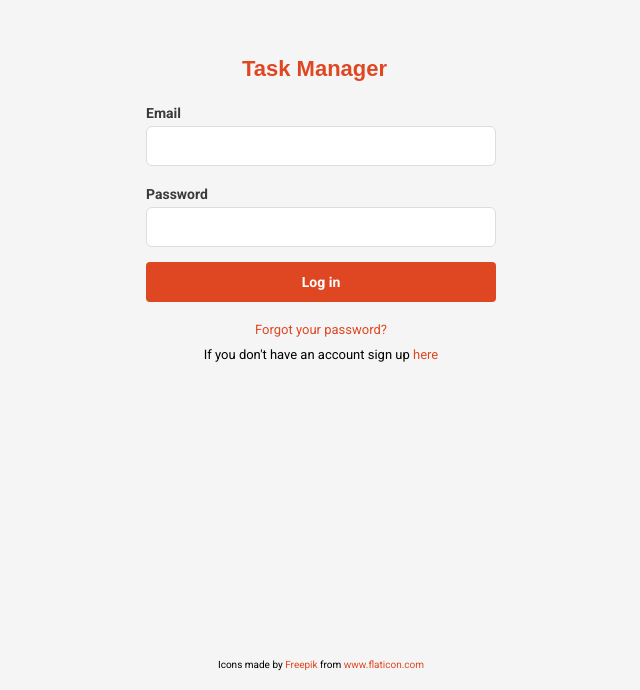
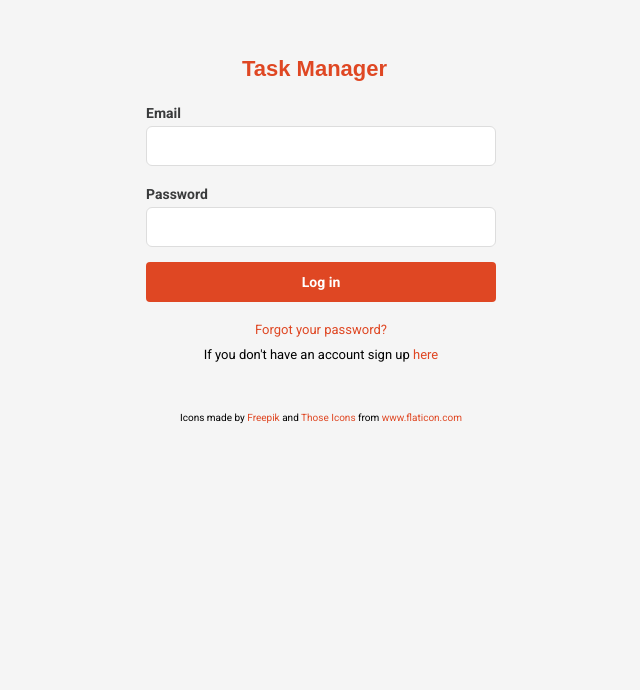
Before and after one commit to gpmarchi/task-manager-web, a React (Create React App) app: page / in a window 1280 px wide. Shown: the part 110-800 px from the top of the page, without its empty margins (319-959 px from the left). Built offline with nearby package versions, Linux system fonts and the light colour scheme.

Commit message:
restyling icon credit section

```diff
--- a/src/pages/Login/index.js
+++ b/src/pages/Login/index.js
@@ -56,6 +56,13 @@ export default function Login({ history }) {
         <a href="https://www.flaticon.com/authors/freepik" title="Freepik">
           Freepik
         </a>{" "}
+        and{" "}
+        <a
+          href="https://www.flaticon.com/authors/those-icons"
+          title="Those Icons"
+        >
+          Those Icons
+        </a>{" "}
         from{" "}
         <a href="https://www.flaticon.com/" title="Flaticon">
           www.flaticon.com
--- a/src/pages/Login/styles.css
+++ b/src/pages/Login/styles.css
@@ -2,7 +2,7 @@
   align-items: center;
   display: flex;
   flex-direction: column;
-  margin: 160px auto 80px;
+  margin: 160px auto 0;
   width: 350px;
   height: 100%;
 }
@@ -45,8 +45,8 @@
 .icon-credit {
   bottom: 0;
   font-size: 10px;
+  margin-top: 50px;
   margin-bottom: 20px;
-  position: fixed;
 }
 
 .icon-credit a {
```
